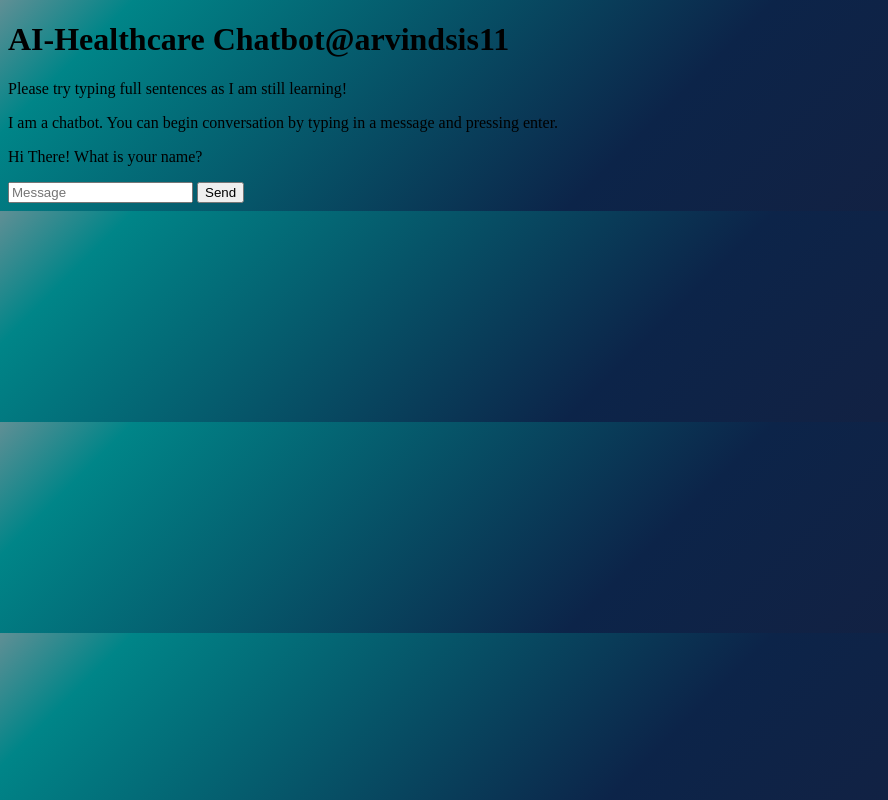
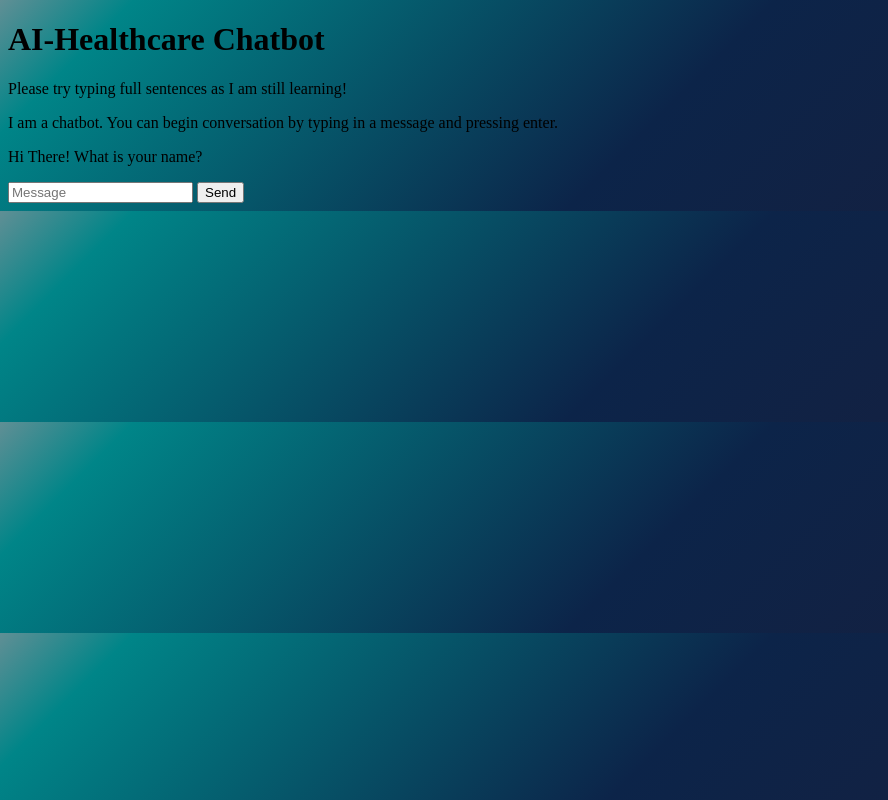
Before and after one commit to haroldcristopher/AI-ChatbotProject, a plain HTML site: page templates/index.html in a window 1280 px wide. Shown: the whole page, without its empty margins (0-888 px from the left). Drawn offline with nearby package versions, Linux system fonts and the light colour scheme.

Commit message:
Update index.html

```diff
--- a/templates/index.html
+++ b/templates/index.html
@@ -5,7 +5,7 @@
     <script src="https://ajax.googleapis.com/ajax/libs/jquery/3.2.1/jquery.min.js"></script>
   </head>
   <body>
-    <h1>AI-Healthcare Chatbot@arvindsis11</h1>
+    <h1>AI-Healthcare Chatbot</h1>
     <div>
       <div id="chatbox">
         <p class="botText"><span>Please try typing full sentences as I am still learning!</span></p>
```
